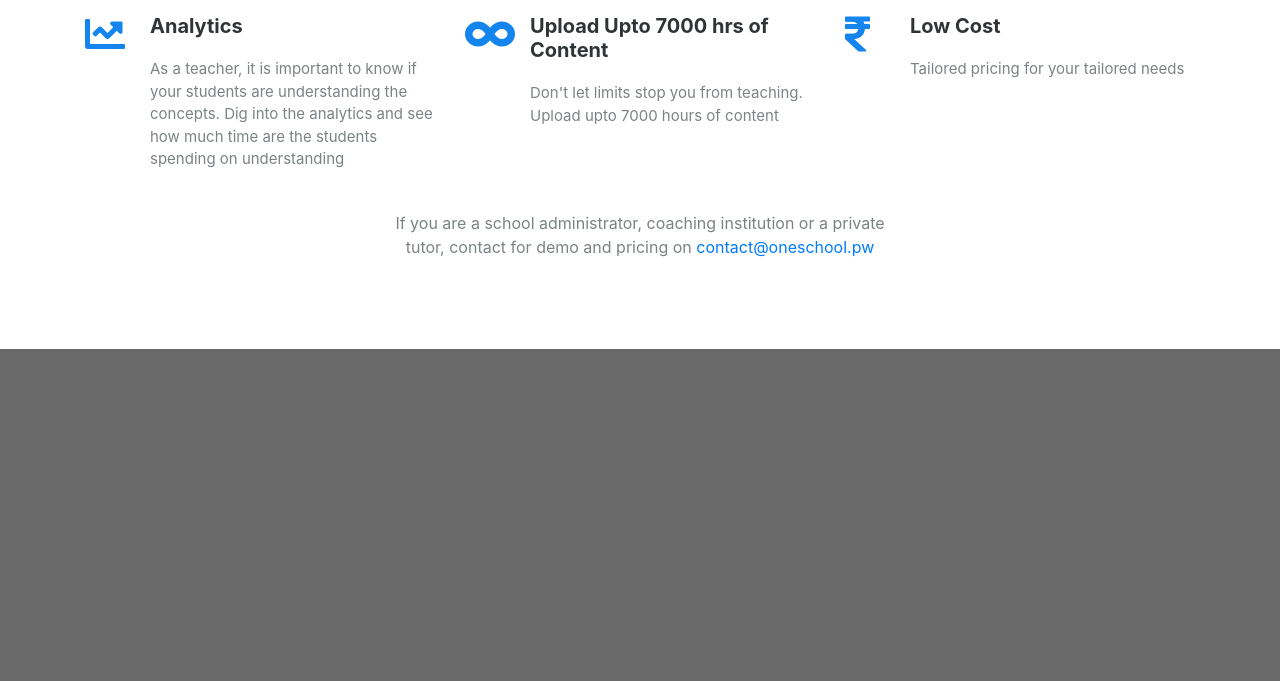
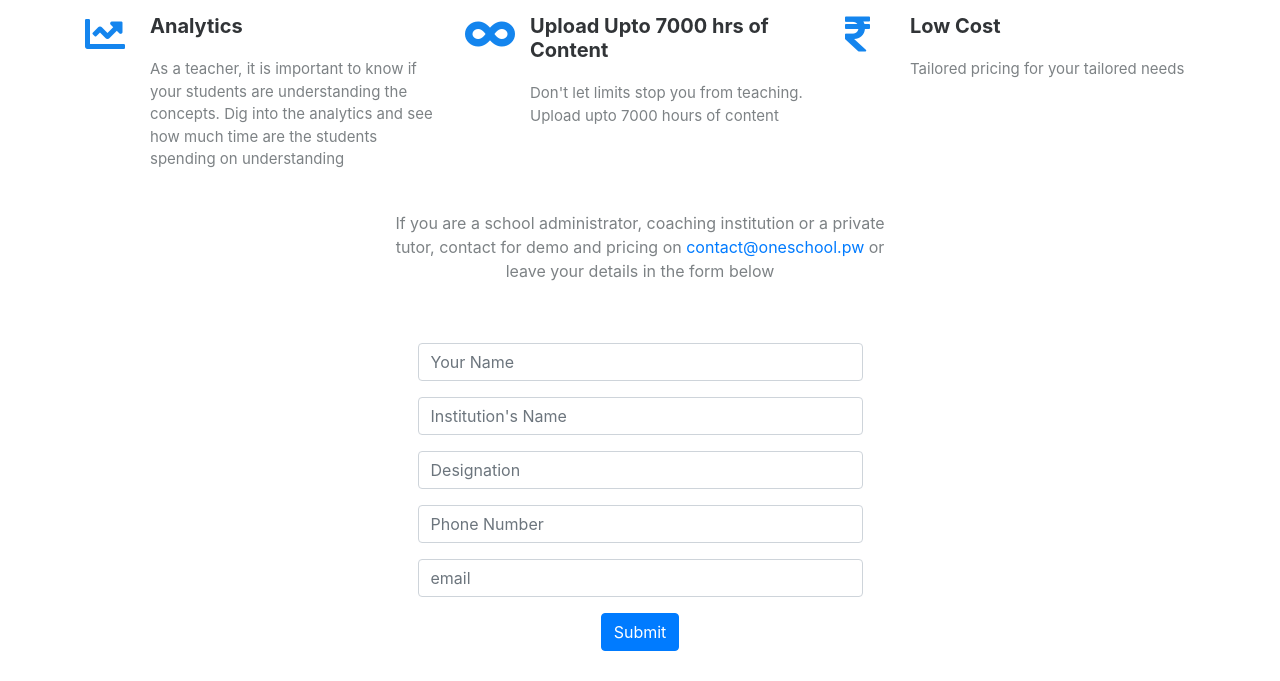
Before and after one commit to draxxxeus/virtualclassroom, a Django app: page / in a window 1280 px wide. Shown: the part 478-1159 px from the top of the page. Run offline with Django 3.2, Linux system fonts and the light colour scheme; some libraries are stand-ins or nearby versions.

Commit message:
Add contact us form on homepage

```diff
--- /dev/null
+++ b/virtualclassroom/app/static/js/index.js
@@ -0,0 +1,27 @@
+$("#contact_form").on("submit", function (event) {
+    var $this = $(this);
+    var frmValues = $this.serialize();
+    $("button").text("Please wait");
+    $("button").prop("disabled", true);
+    $.ajax({
+        type: $this.attr('method'),
+        url: $this.attr('action'),
+        data: frmValues
+    })
+    .done(function (data) {
+        if (data['status'] == 'success') {
+          html_data = '<div class="alert alert-success" role="alert">' + data['message'] + '</div>';
+        } else {
+          html_data = '<div class="alert alert-danger" role="alert">' + data['message'] + '</div>';
+        }
+
+        $("#contact_form").prepend(html_data);
+        $("#contact_form")[0].reset();
+        $("button").text("Submit");
+        $("button").prop("disabled", false);
+    })
+    .fail(function () {
+        console.log("An error occured");
+    });
+    event.preventDefault();
+});
--- a/virtualclassroom/app/templates/index.html
+++ b/virtualclassroom/app/templates/index.html
@@ -43,8 +43,34 @@
                 </div>
             </div>
             <div class="intro">
-              <p class="text-center">If you are a school administrator, coaching institution or a private tutor, contact for demo and pricing on <a href="mailto:contact@oneschool.pw">contact@oneschool.pw</a></p>
+              <p class="text-center">If you are a school administrator, coaching institution or a private tutor, contact for demo and pricing on <a href="mailto:contact@oneschool.pw">contact@oneschool.pw</a> or leave your details in the form below</p>
+            </div>
+            <div class="row">
+              <div class="col-md-5 mx-auto">
+                <form id="contact_form" method="POST" action="/contact-us/">
+                  {% csrf_token %}
+                  <div class="form-group">
+                    <input type="text" name="name" class="form-control" placeholder="Your Name" required>
+                  </div>
+                  <div class="form-group">
+                    <input type="text" name="institution" class="form-control" placeholder="Institution's Name" required>
+                  </div>
+                  <div class="form-group">
+                    <input type="text" name="designation" class="form-control" placeholder="Designation" required>
+                  </div>
+                  <div class="form-group">
+                    <input type="text" name="phone" class="form-control" placeholder="Phone Number" required>
+                  </div>
+                  <div class="form-group">
+                    <input type="email" name="email" class="form-control" placeholder="email" required>
+                  </div>
+                  <div class="mx-auto text-center">
+                    <button type="submit" class="btn btn-primary">Submit</button>
+                  </div>
+                </form>
+              <div>
             </div>
         </div>
     </div>
+    <script src="{% static 'js/index.js' %}"></script>
 {% endblock %}
--- a/virtualclassroom/app/urls.py
+++ b/virtualclassroom/app/urls.py
@@ -26,4 +26,5 @@
     path('lecture/', views.lecture, name='lecture'),
     path('logout/', views.logout_user, name='logout'),
     path('upload/', views.upload, name='upload'),
+    path('contact-us/', views.contact_us, name='contact_us'),
 ] + static(settings.MEDIA_URL, document_root=settings.MEDIA_ROOT)
--- a/virtualclassroom/app/views.py
+++ b/virtualclassroom/app/views.py
@@ -127,3 +127,25 @@
             context = ''
 
         return JsonResponse(context)
+
+
+def contact_us(request):
+    if request.method == 'POST':
+        to = 'contact@oneschool.pw'
+        subject = 'New Contact'
+        body = "{0}<br />{1}<br />{2}<br />{3}<br />{4}".format(request.POST['name'], request.POST['institution'], request.POST['designation'], request.POST['email'], request.POST['phone'])
+
+        response = Notifications.send_email(to=to, subject=subject, body=body)
+
+        if response:
+            context = {
+                'status': 'success',
+                'message': 'Your details have been saved. We will get back to you shortly.'
+            }
+        else:
+            context = {
+                'status': 'error',
+                'message': 'We could not save your details. Please retry in sometime'
+            }
+
+        return JsonResponse(context)
```
Also changed, not shown: virtualclassroom/app/models/notifications.py (+16 -0 lines).
